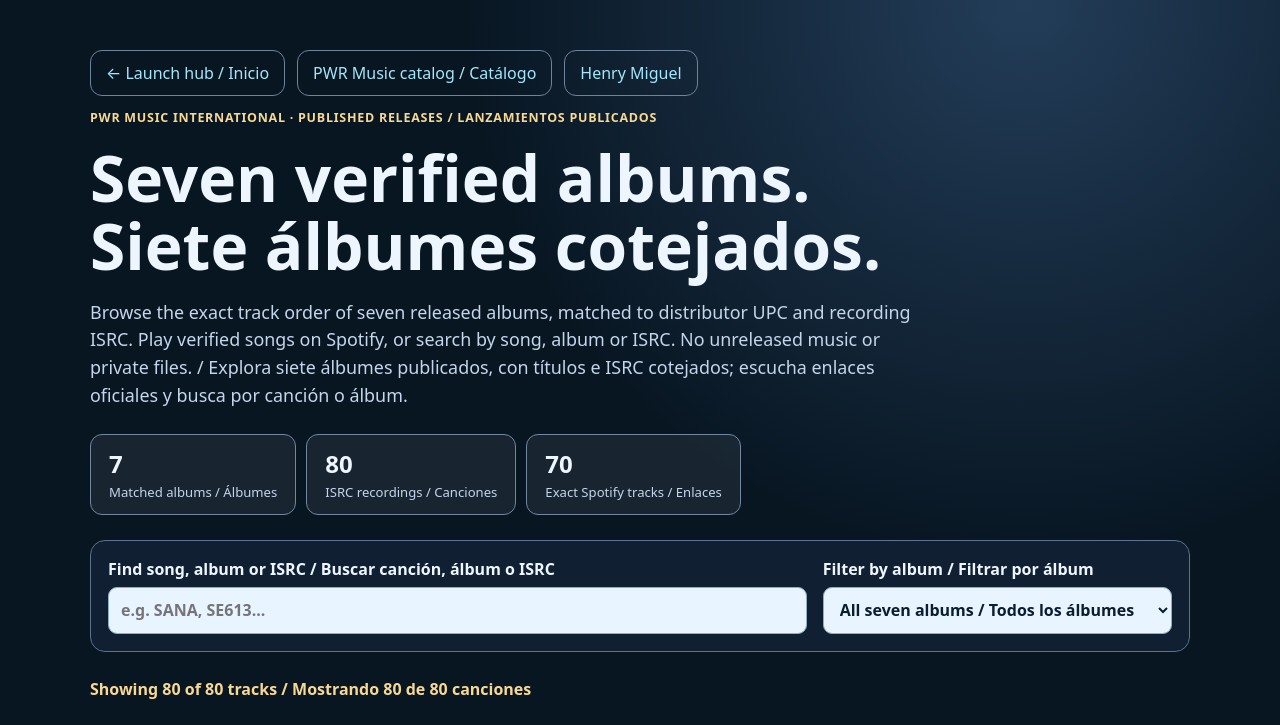
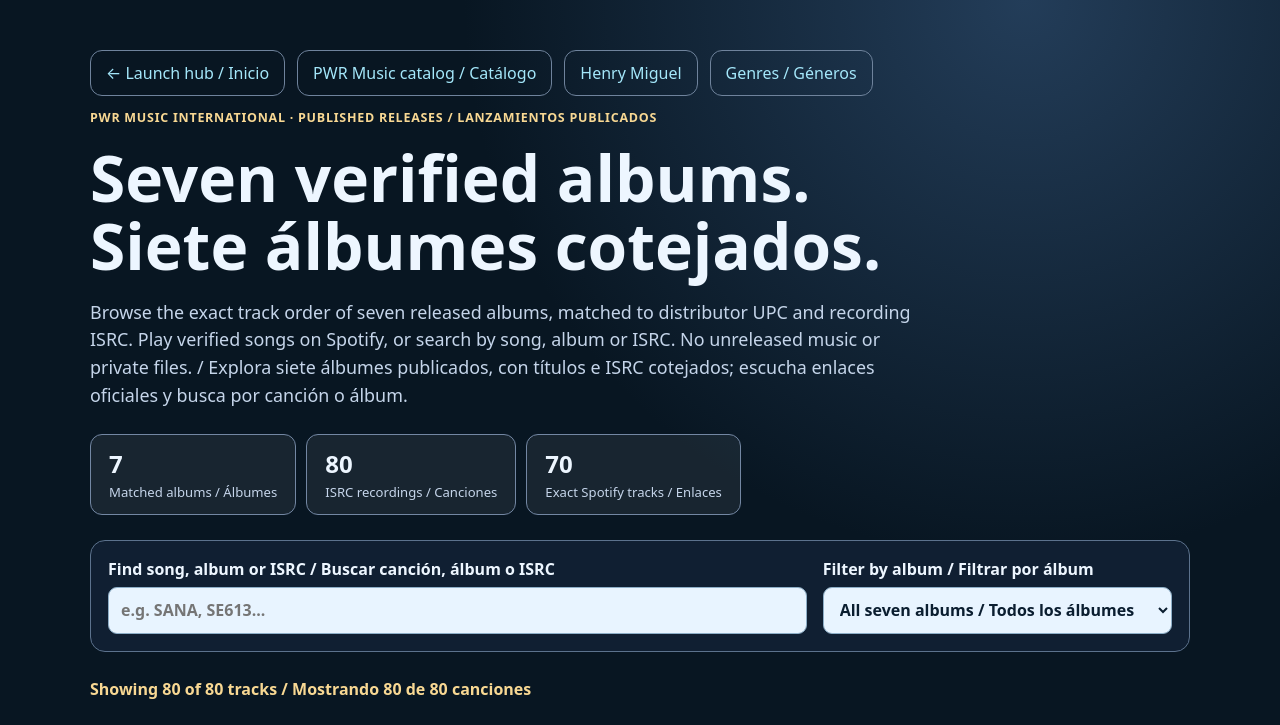
Before and after one commit to hbue4587/hbue4587, a plain HTML site: page pwr-music/albums.html in a window 1280 px wide. Shown: the top 725 px of the page. Drawn offline with Linux system fonts and the light colour scheme.

Commit message:
Connect genre discovery with bilingual albums.html navigation

```diff
--- a/pwr-music/albums.html
+++ b/pwr-music/albums.html
@@ -20,7 +20,7 @@ label{display:block;font-weight:700}input,select{display:block;width:100%;min-he
 .note{margin:36px 0;padding:15px 19px;border-left:4px solid #f7d998;background:#ffffff09;color:#bdcede}
 @media(max-width:690px){.controls{grid-template-columns:1fr;position:static}.album-header{display:block}}
 </style></head><body><main>
-<nav aria-label="Preview navigation"><a href="./index.html" data-preview-page="index.html">← Launch hub / Inicio</a><a href="./label.html" data-preview-page="label.html">PWR Music catalog / Catálogo</a><a href="./henry-miguel.html" data-preview-page="henry-miguel.html">Henry Miguel</a></nav>
+<nav aria-label="Preview navigation"><a href="./index.html" data-preview-page="index.html">← Launch hub / Inicio</a><a href="./label.html" data-preview-page="label.html">PWR Music catalog / Catálogo</a><a href="./henry-miguel.html" data-preview-page="henry-miguel.html">Henry Miguel</a><a href="./genres.html" data-preview-page="genres.html">Genres / Géneros</a></nav>
 <p class="eyebrow">PWR Music International · Published releases / Lanzamientos publicados</p>
 <h1>Seven verified albums.<br><span lang="es">Siete álbumes cotejados.</span></h1>
 <p class="lead">Browse the exact track order of seven released albums, matched to distributor UPC and recording ISRC. Play verified songs on Spotify, or search by song, album or ISRC. No unreleased music or private files. / Explora siete álbumes publicados, con títulos e ISRC cotejados; escucha enlaces oficiales y busca por canción o álbum.</p>
```
